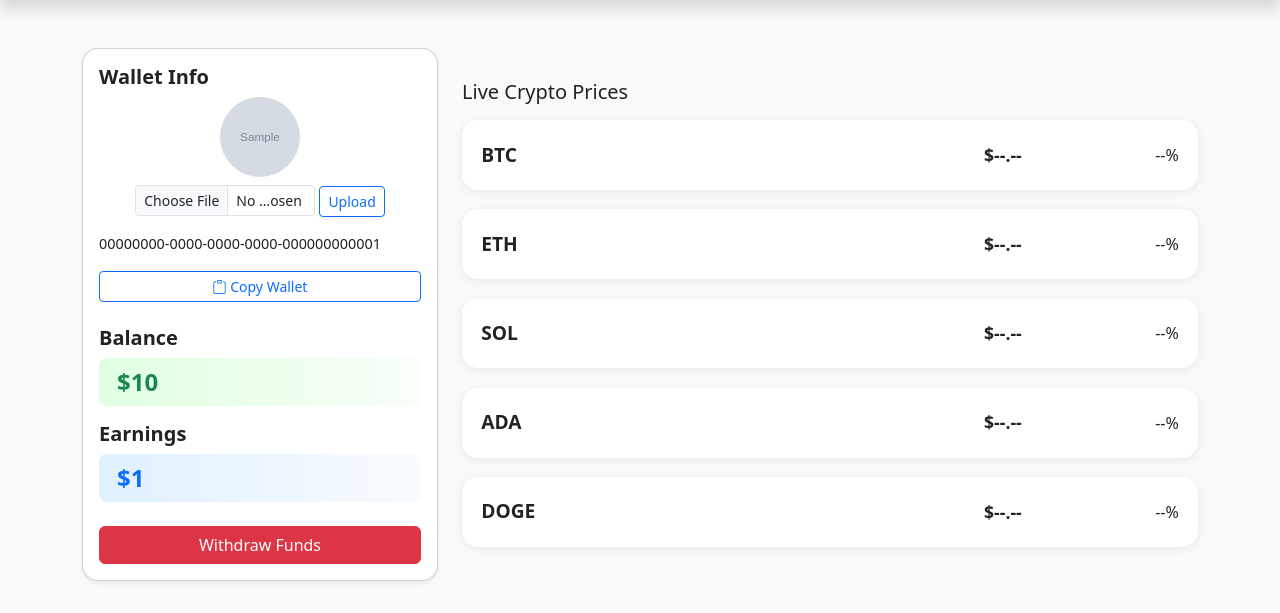
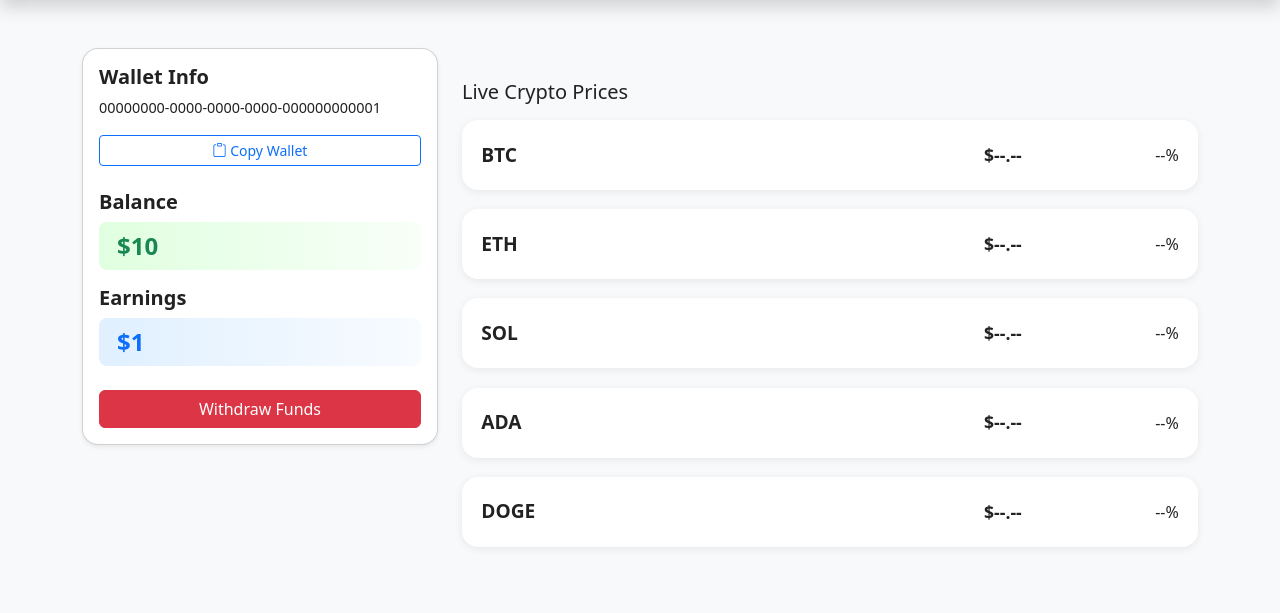
Before and after one commit to Youngdude101/crypto_dashboard, a Django app: template templates/dashboard.html in a window 1280 px wide. Shown: the part 56-669 px from the top of the page. Run offline with Django 5.2, Linux system fonts and the light colour scheme; the template is opened without the code that fills it: values that come from a table or form of the project are taken from there, others are empty; tables that the repository leaves empty hold one stand-in row (values such as "Sample post"); grey boxes marked "Sample" are stand-in pictures; data that the repository does not hold is empty; parts of the project's set-up code (start-up, migrations or seed data) failed here and were passed over.

Commit message:
Remove profile image from dashboard to fix 500 error

```diff
--- a/templates/dashboard.html
+++ b/templates/dashboard.html
@@ -1,4 +1,3 @@
-
 <!DOCTYPE html>
 {% load humanize %}
 <html lang="en">
@@ -125,22 +124,11 @@
   <div class="row">
 
     <!-- Wallet Info Card -->
+
 <div class="col-md-4 mb-4">
   <div class="card wallet-card shadow-sm p-3">
     <h5 class="card-title">Wallet Info</h5>
-        <div class="text-center mb-3">
-          {% if profile.image %}
-            <img src="{{ profile.image.url }}" alt="Profile Picture" class="rounded-circle" width="80" height="80">
-          {% else %}
-            <img src="/static/default-profile.png" alt="Profile Picture" class="rounded-circle" width="80" height="80">
-          {% endif %}
-          <form method="post" enctype="multipart/form-data" action="/profile/upload/" class="mt-2">
-            {% csrf_token %}
-            <label for="profile-image-upload" class="visually-hidden">Profile Image</label>
-            <input id="profile-image-upload" type="file" name="image" accept="image/*" class="form-control form-control-sm d-inline-block w-auto" placeholder="Choose image" title="Choose image">
-            <button type="submit" class="btn btn-sm btn-outline-primary">Upload</button>
-          </form>
-        </div>
+
     <p class="wallet-id" id="wallet-id" onclick="copyWallet()" title="Copy Wallet ID">{{ profile.wallet_id }}</p>
     <button class="btn btn-sm btn-outline-primary mb-2" id="copy-btn" onclick="copyWallet()">
       <i class="bi bi-clipboard"></i> Copy Wallet
```
Also changed, not shown: dashboard/views.py (+5 -36 lines). Lines whose indentation alone changed are shown as unchanged.
